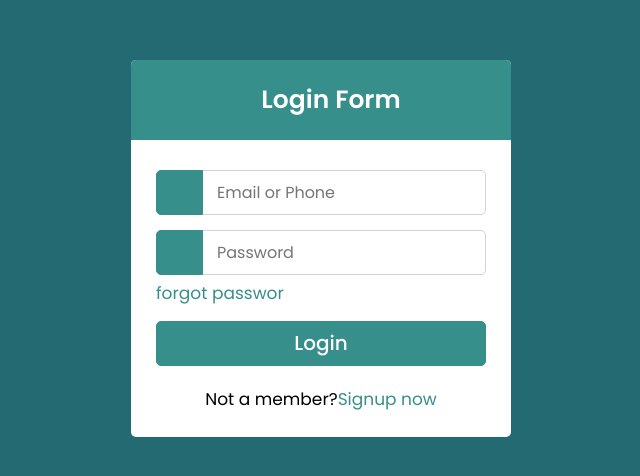
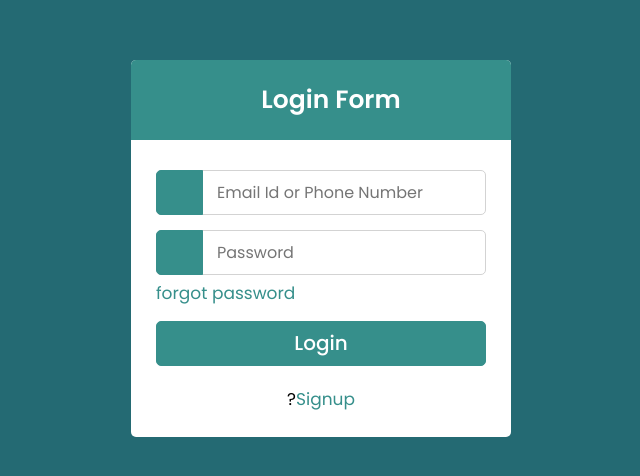
Before and after one commit to rajdepshukla/UI, a plain HTML site: page login-page/index.html in a window 1280 px wide. Shown: the part 152-628 px from the top of the page, without its empty margins (319-959 px from the left). Drawn offline with Linux system fonts and the light colour scheme.

Commit message:
Update index.html

```diff
--- a/login-page/index.html
+++ b/login-page/index.html
@@ -13,19 +13,19 @@
         <form action="#" class="form">
             <div class="row">
                 <i class="bx bxs-user-circle"></i>
-                <input type="text" placeholder="Email or Phone" required  >
+                <input type="text" placeholder="Email Id or Phone Number" required  >
             </div>
             <div class="row">
                 <i class="bx bxs-lock-alt" ></i>
                 <input type="password" placeholder="Password" required>
             </div>
-            <div class="pass" ><a href="#">forgot passwor</a></div>
+            <div class="pass" ><a href="#">forgot password</a></div>
             <div class="row button">
                     <input type="submit" value="Login" >
 
 
             </div>
-            <div class="signup" >Not a member?<a href="#">Signup now</a></div>
+            <div class="signup" >?<a href="#">Signup</a></div>
         </form>
     </div>
 
```
